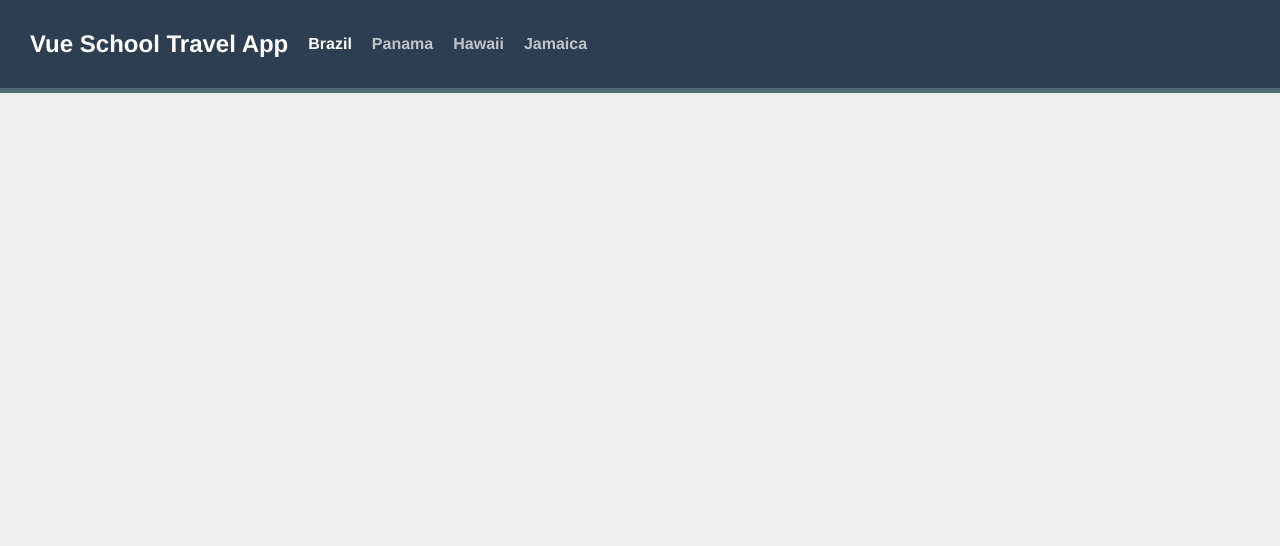
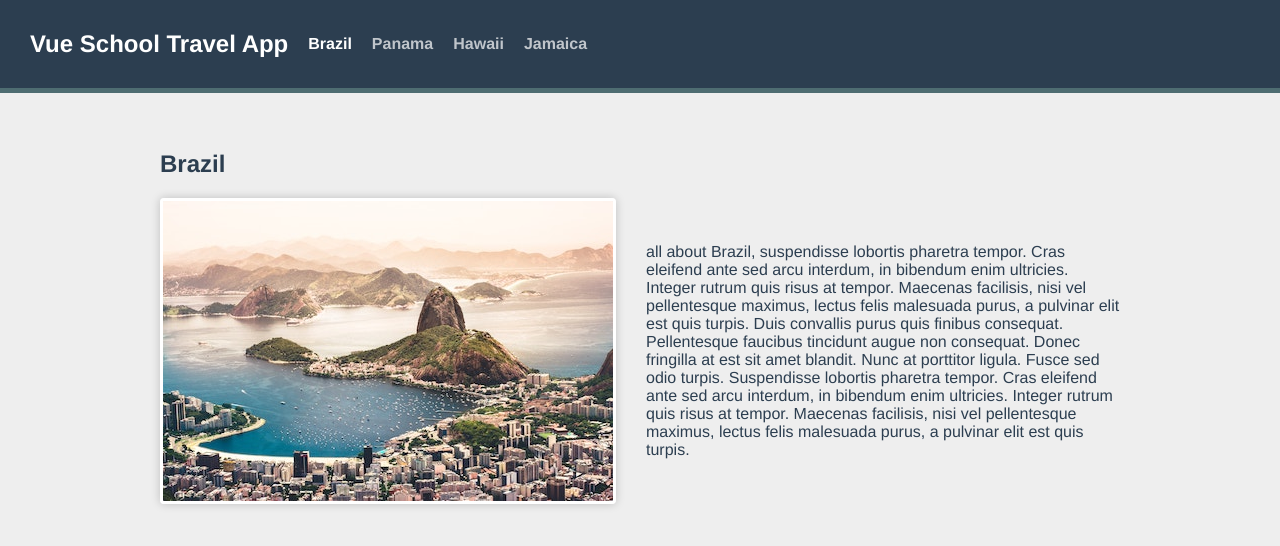
Before and after one commit to moroz/vue-school-travel-app, a Vue app: page /destination/brazil in a window 1280 px wide. Shown: the top 546 px of the page. Built offline with nearby package versions, Linux system fonts and the light colour scheme; no server answers.

Commit message:
Restore computed property approach

```diff
--- a/src/views/DestinationShow.vue
+++ b/src/views/DestinationShow.vue
@@ -9,24 +9,13 @@
 </template>
 
 <script lang="ts">
-const fetchData = async (slug: string) => {
-  const res = await fetch(`https://travel-dummy-api.netlify.app/${slug}`);
-  return res.json();
-};
+import { destinations } from "@/data.json";
 
 export default {
-  data() {
-    return {
-      destination: null
-    };
-  },
-  methods: {
-    async initData() {
-      this.destination = await fetchData(this.$route.params.slug as string);
+  computed: {
+    destination() {
+      return destinations.find((dest) => dest.slug === this.$route.params.slug);
     }
-  },
-  async created() {
-    this.initData();
   }
 };
 </script>
```
